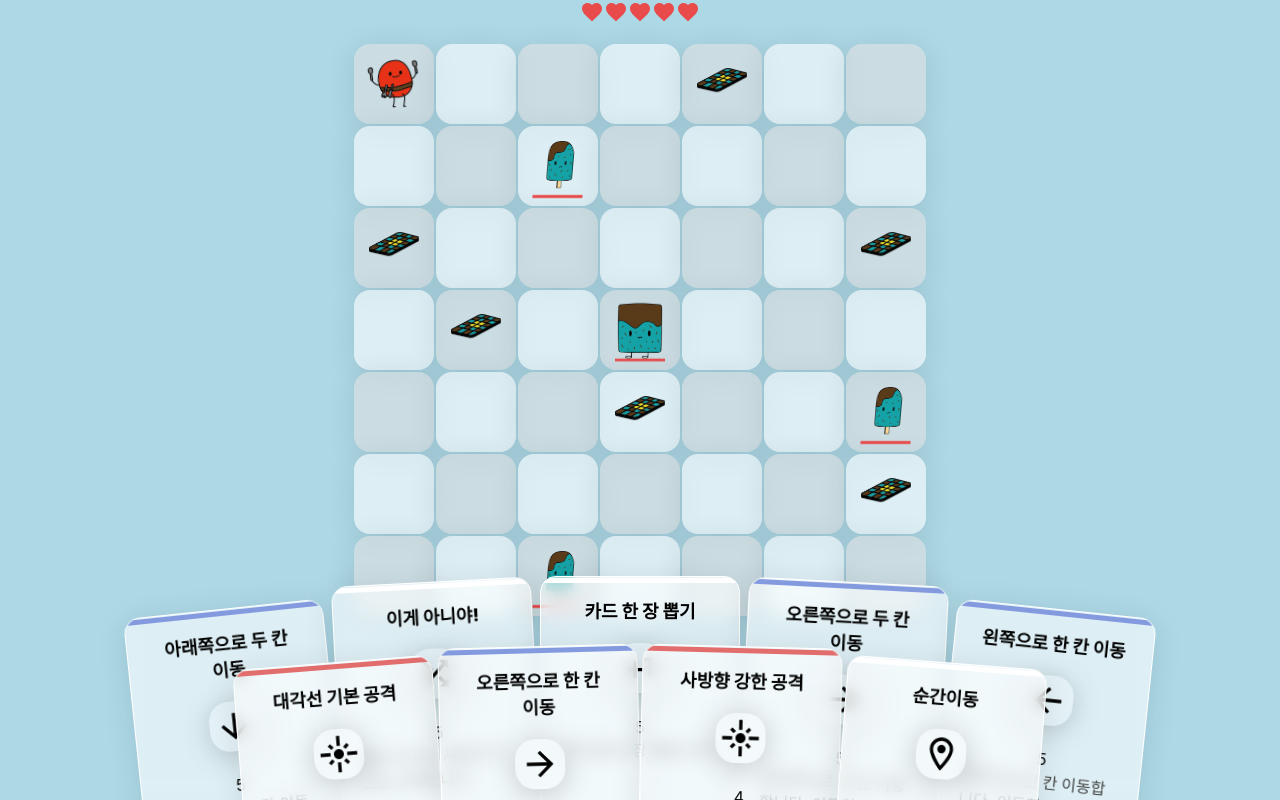
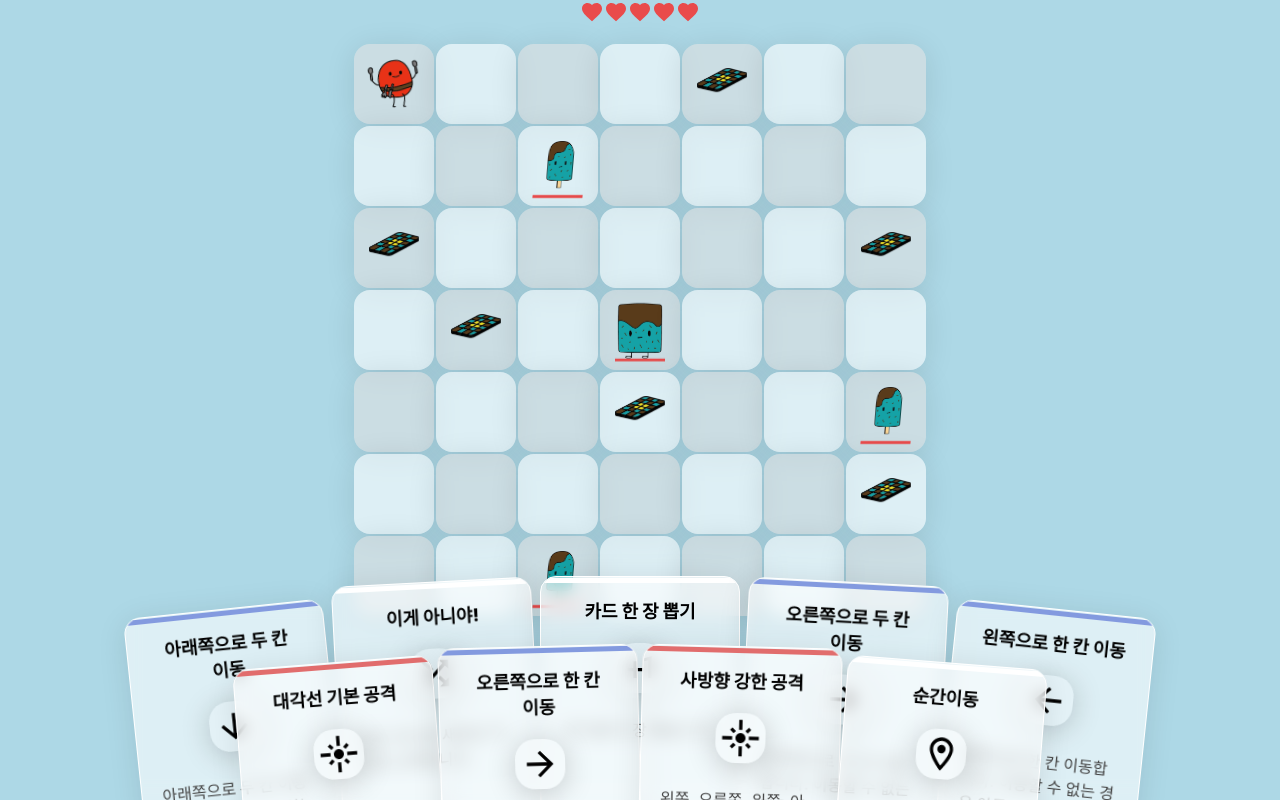
Before and after one commit to r-4bb1t/mincho-killer, a React (Create React App) app: page /game in a window 1280 px wide. Built offline with nearby package versions, Linux system fonts and the light colour scheme; a web font is replaced by a local one.

Commit message:
bug: 숫자 뜨는거 지움

```diff
--- a/src/view/game/index.tsx
+++ b/src/view/game/index.tsx
@@ -105,7 +105,6 @@ export default function Game() {
               <S.CardIcon>
                 <SvgIcon component={cardList[id].icon} />
               </S.CardIcon>
-              {index > Math.floor(cards.length / 5) * 5 ? cards.length % 5 : 5}
               <S.CardDescription>{cardList[id].description}</S.CardDescription>
             </S.Card>
           ))}
```
